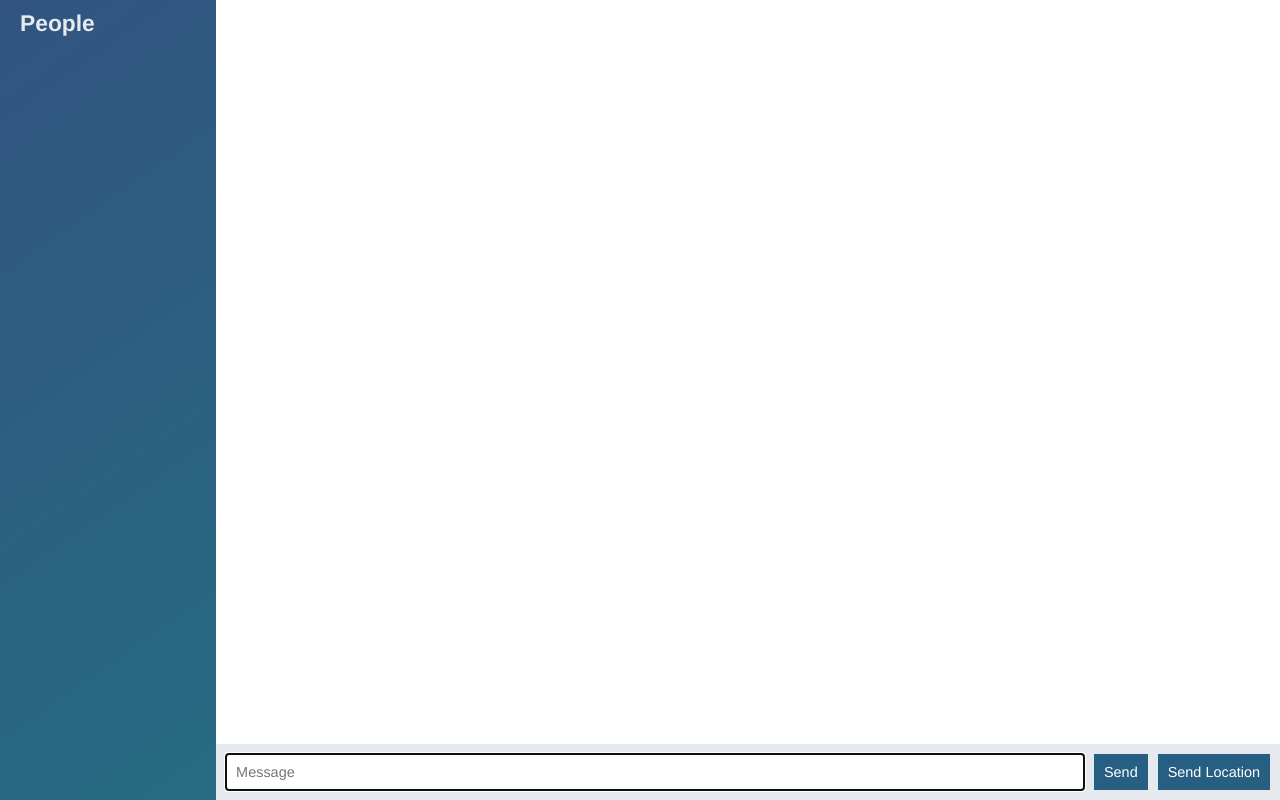
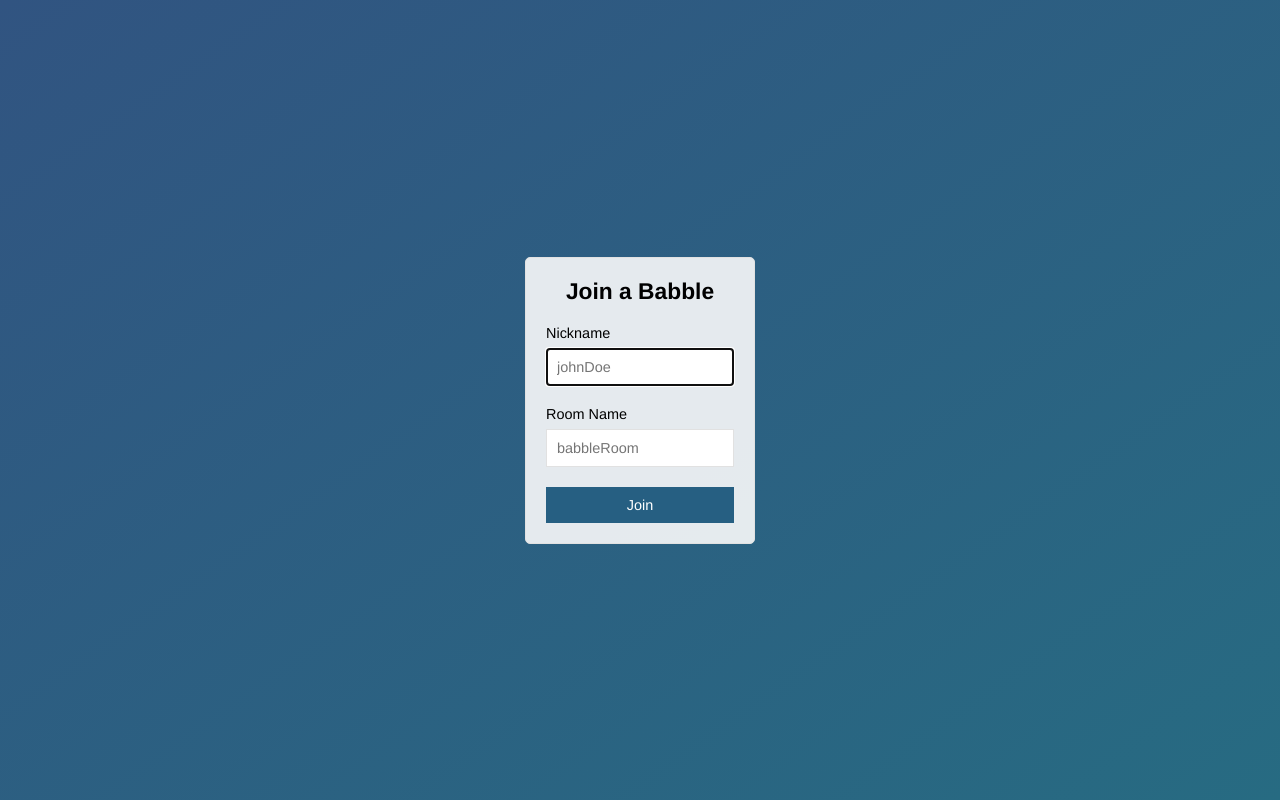
Before and after one commit to nunobreis/nodeJS_chat_app, a website: page public/index.html in a window 1280 px wide. Drawn offline with nearby package versions, Linux system fonts and the light colour scheme; no server answers.

Commit message:
Add join page to the project

```diff
--- a/public/index.html
+++ b/public/index.html
@@ -1,61 +1,31 @@
 <!DOCTYPE html>
-<html>
+<html lang="en">
   <head>
     <meta charset="utf-8">
+    <title>Join | JabberApp</title>
+    <meta name="viewport" content="width=device-width, initial-sacle=1, user-scalable=no">
     <link rel="stylesheet" href="/css/styles.css">
   </head>
-  <body class="chat">
 
-    <div class="chat__sidebar">
-      <h3>People</h3>
-      <div id="users"></div>
+  <body class="centered-form">
+    <div class="centered-form__form">
+      <form action="/chat.html">
+        <div class="form-field">
+          <h3>Join a Babble</h3>
+        </div>
+        <div class="form-field">
+          <label>Nickname</label>
+          <input type="text" placeholder="johnDoe" name="name" autofocus />
+        </div>
+        <div class="form-field">
+          <label>Room Name</label>
+          <input type="text" placeholder="babbleRoom" name="room" autofocus />
+        </div>
+        <div class="form-field">
+          <button>Join</button>
+        </div>
+      </form>
     </div>
-
-    <div class="chat__main">
-      <ol id="messages" class="chat__messages"></ol>
-
-      <div class="chat__footer">
-        <form id="message-form">
-          <input type="text" name="message" placeholder="Message" autofocus autocomplete="off"/>
-          <button>
-            Send
-          </button>
-        </form>
-
-        <button id="send-location">Send Location</button>
-      </div>
-
-    </div>
-
-    <script id="message-template" type="text/template">
-      <li class="message">
-        <div class="message__title">
-          <h4>{{from}}</h4>
-          <span>{{createdAt}}</span>
-        </div>
-        <div class="message__body">
-          <p>{{text}}</p>
-        </div>
-      </li>
-    </script>
-
-    <script id="location-message-template" type="text/template">
-      <li class="message">
-        <div class="message__title">
-          <h4>{{from}}</h4>
-          <span>{{createdAt}}</span>
-        </div>
-        <div class="message__body">
-          <p><a href="{{url}}">My Current Location</a></p>
-        </div>
-      </li>
-    </script>
-
-    <script src="/socket.io/socket.io.js"></script>
-    <script src="/js/libs/jquery-3.1.0.min.js"></script>
-    <script src="/js/index.js"></script>
-    <script src="/js/libs/mustache.js"></script>
-    <script src="/js/libs/moment.js"></script>
   </body>
 
 </html>
```
Also changed, not shown: public/chat.html (added, +63 -0 lines), public/js/chat.js (renamed from public/js/index.js).
